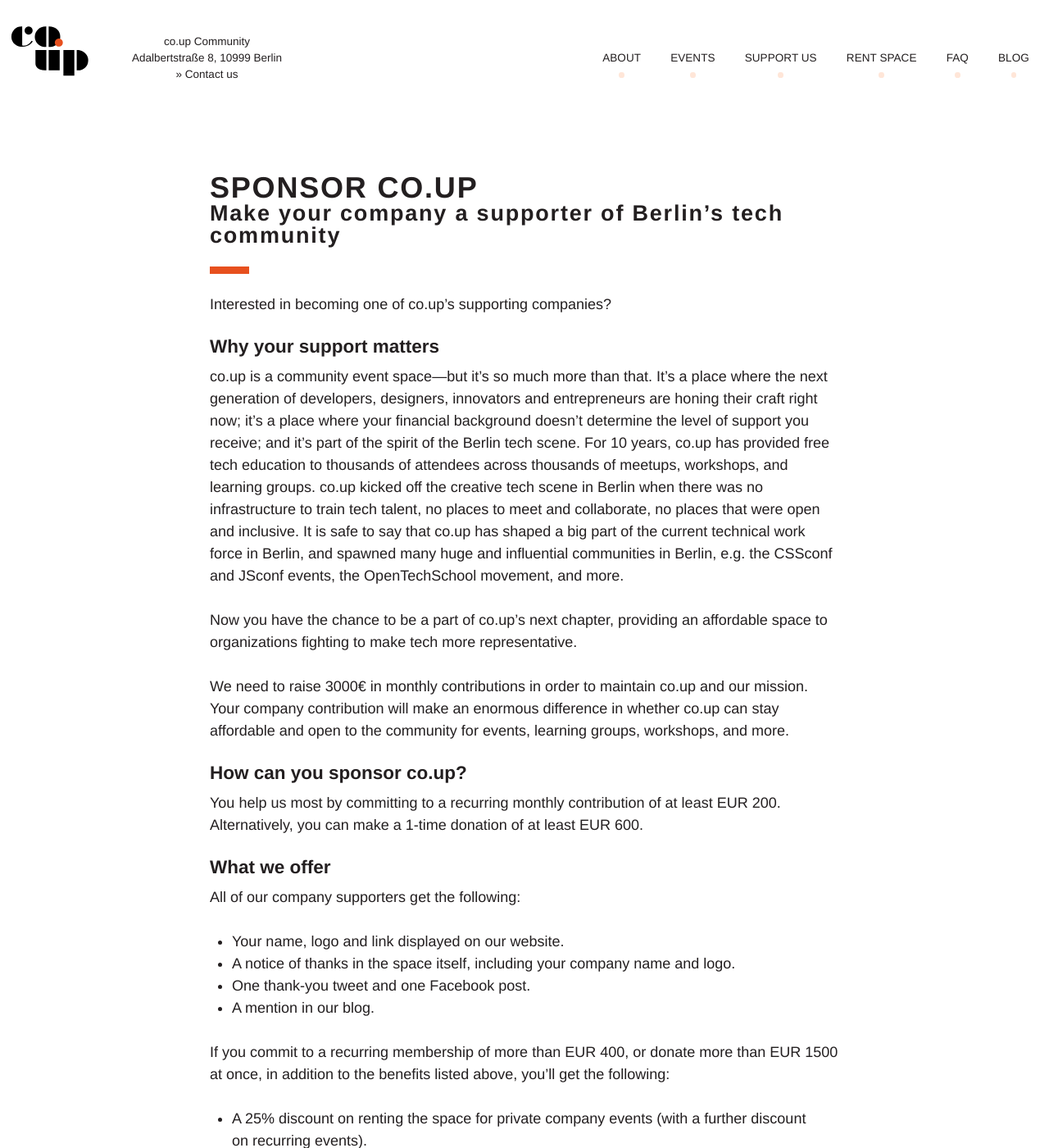
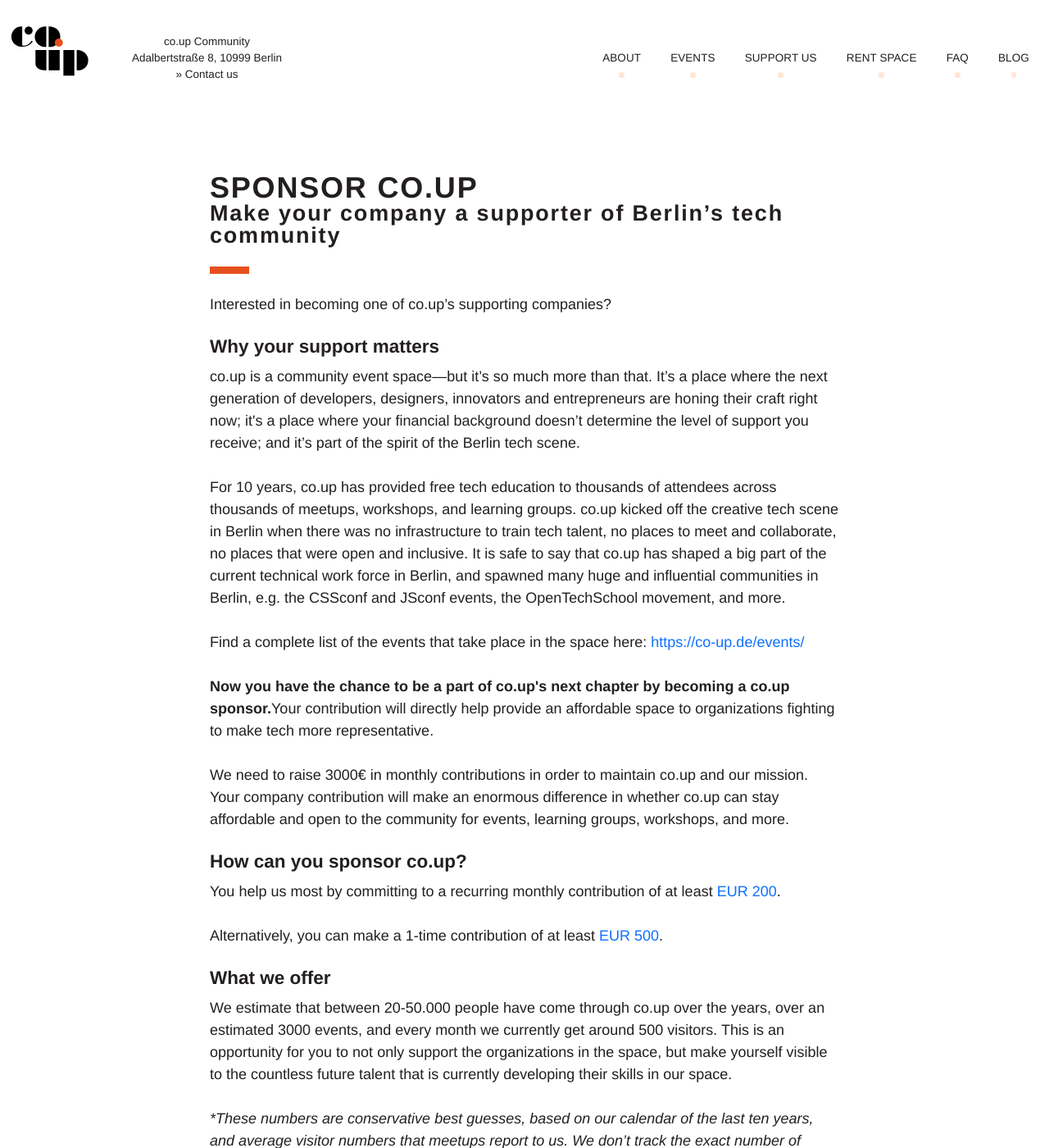
Before and after one commit to co-up/co-up.de, a Jekyll site: the page built from sponsorships.html, in a window 1280 px wide and 1400 px high. Shown: the whole window at 82% size. Built offline with Jekyll 4.4.1, drawn with Linux system fonts in a browser that asks for light colours; some of the changed text lies outside the part shown.

Commit message:
new sponsorships copy

```diff
--- a/convince-your-company-to-support-coup.html
+++ b/convince-your-company-to-support-coup.html
@@ -109,7 +109,6 @@
     </li>
   </ul>
 
-
 <h3 class="mb5">
   Thank you for talking to your employer! Let’s go <a href="/support-us">#saveCoUp</a>.
 </h3>
--- a/sponsorships.html
+++ b/sponsorships.html
@@ -15,11 +15,19 @@
 <h3>Why your support matters</h3>
 
 <p>
-  co.up is a community event space—but it’s so much more than that. It’s a place where the next generation of developers, designers, innovators and entrepreneurs are honing their craft right now; it’s a place where your financial background doesn’t determine the level of support you receive; and it’s part of the spirit of the Berlin tech scene. For 10 years, co.up has provided free tech education to thousands of attendees across thousands of meetups, workshops, and learning groups. co.up kicked off the creative tech scene in Berlin when there was no infrastructure to train tech talent, no places to meet and collaborate, no places that were open and inclusive. It is safe to say that co.up has shaped a big part of the current technical work force in Berlin, and spawned many huge and influential communities in Berlin, e.g. the CSSconf and JSconf events, the OpenTechSchool movement, and more.
+  co.up is a community event space—but it’s so much more than that. It’s a place where the next generation of developers, designers, innovators and entrepreneurs are honing their craft right now; it's a place where your financial background doesn’t determine the level of support you receive; and it’s part of the spirit of the Berlin tech scene.
 </p>
 
 <p>
-  Now you have the chance to be a part of co.up’s next chapter, providing an affordable space to organizations fighting to make tech more representative.
+  For 10 years, co.up has provided free tech education to thousands of attendees across thousands of meetups, workshops, and learning groups. co.up kicked off the creative tech scene in Berlin when there was no infrastructure to train tech talent, no places to meet and collaborate, no places that were open and inclusive. It is safe to say that co.up has shaped a big part of the current technical work force in Berlin, and spawned many huge and influential communities in Berlin, e.g. the CSSconf and JSconf events, the OpenTechSchool movement, and more.
+</p>
+
+<p>
+  Find a complete list of the events that take place in the space here: <a href="/events">https://co-up.de/events/</a>
+</p>
+
+<p>
+  <b>Now you have the chance to be a part of co.up's next chapter by becoming a co.up sponsor.</b>Your contribution will directly help provide an affordable space to organizations fighting to make tech more representative.
 </p>
 
 <p>
@@ -29,10 +37,22 @@
 <h3>How can you sponsor co.up?</h3>
 
 <p>
-  You help us most by committing to a recurring monthly contribution of at least EUR 200. Alternatively, you can make a 1-time donation of at least EUR 600.
+  You help us most by committing to a recurring monthly contribution of at least <a href="https://members.co-up.de/">EUR 200</a>.
+</p>
+
+<p>
+  Alternatively, you can make a 1-time contribution of at least <a href="https://members.co-up.de/">EUR 500</a>.
 </p>
 
 <h3>What we offer</h3>
+<p>
+  We estimate that between 20-50.000 people have come through co.up over the years, over an estimated 3000 events, and every month we currently get around 500 visitors. This is an opportunity for you to not only support the organizations in the space, but make yourself visible to the countless future talent that is currently developing their skills in our space.
+</p>
+
+<p>
+  <i>*These numbers are conservative best guesses, based on our calendar of the last ten years, and average visitor numbers that meetups report to us. We don’t track the exact number of visitors in the space.</i>
+</p>
+
 <p>
   All of our company supporters get the following:
 </p>
@@ -45,17 +65,18 @@
 </ul>
 
 <p>
-  If you commit to a recurring membership of more than EUR 400, or donate more than EUR 1500 at once, in addition to the benefits listed above, you’ll get the following:
+  If you commit to a recurring membership of more than EUR 300, or contribute more than EUR 1500 at once, in addition to the benefits listed above, you'll get the following:
 </p>
 
 <ul>
   <li>A 25% discount on renting the space for private company events (with a further discount on recurring events).</li>
   <li>A monthly thank-you tweet and Facebook post.</li>
   <li>A dedicated blog post about your company, e.g. your hiring goals or community work in Berlin (text provided by you).</li>
+  <li>Opportunities for recruitment benefits (we do not allow recruiters into the space regularly, but we are working on ways to connect interested applicants with our company supporters.)</li>
 </ul>
 
 <p>
-  We’re looking into more ways to thank our supporting companies. If your organization has a request, e.g. ideas about how co.up can support you in hiring, recruiting, or your education needs, please reach out to us and we can discuss ways that we can work together.
+  We're looking into more ways to thank our supporting companies. If your organization has a request, e.g. ideas about how co.up can support you in hiring, recruiting, or your education needs, please reach out to us and we can discuss ways that we can work together.
 </p>
 
 <h3>What we can’t offer</h3>
@@ -67,5 +88,7 @@
 <h3>How to contribute</h3>
 
 <p>
-  If you want to become a company supporter or have questions we can answer, please email hello@co-up.de explaining your situation. You can also visit <a href="https://members.co-up.de">members.co-up.de</a> and choose one of the preselected sponsoring options.
+  If you want to become a company supporter or have questions we can answer, please email <a href="mailto:hello@co-up.de">hello@co-up.de</a>hello@co-up.de explaining your situation. You can also visit <a href="https://members.co-up.de">members.co-up.de</a> and choose one of the preselected sponsoring options.
 </p>
+
+<h3>Thank you for your support!</h3>
```
